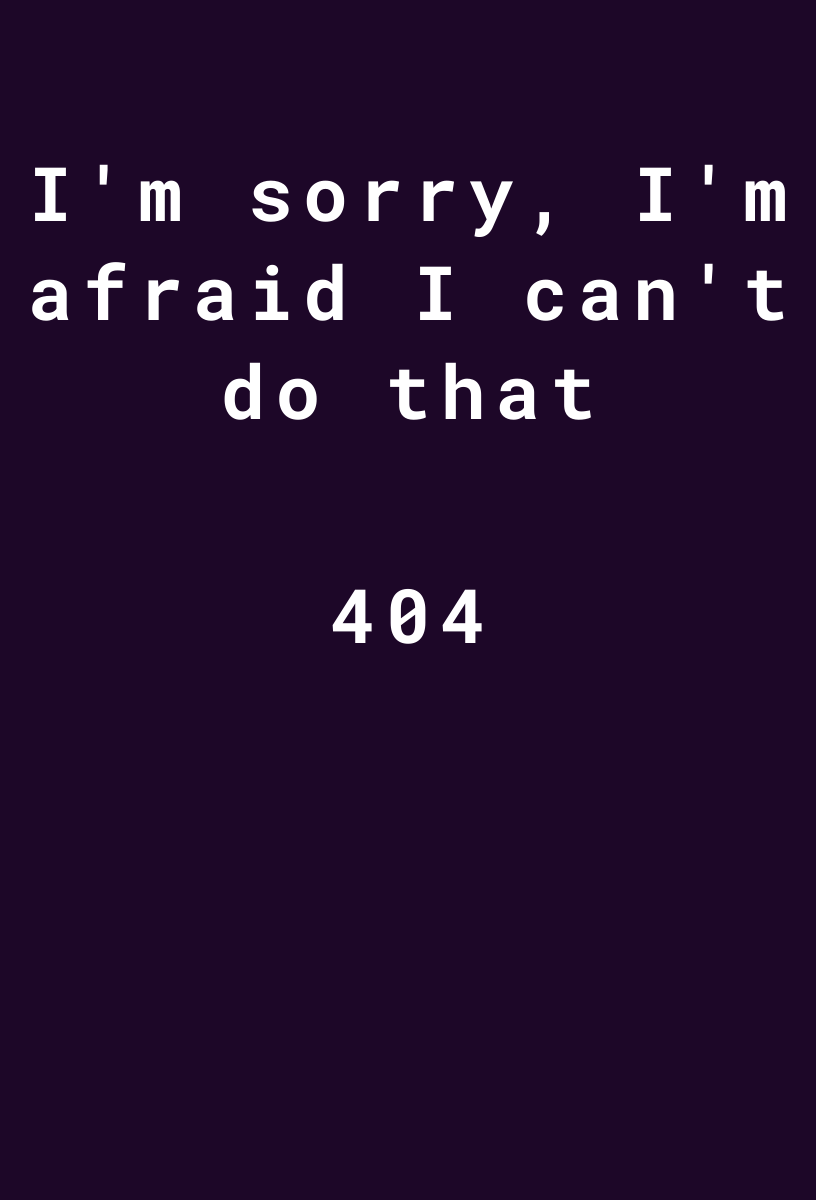
After one commit to eonidas/erickSaavedra-site-flask, a Flask app: page /image1 in a window 1280 px wide. The commit adds this page. Shown: the whole page, without its empty margins (227-1043 px from the left). Run offline with Flask 2, Linux system fonts and the light colour scheme.

Commit message:
adding 404 page

```diff
--- a/main.py
+++ b/main.py
@@ -6,6 +6,11 @@ from flask import render_template
 
 
 app = Flask(__name__)
+
+
+@app.errorhandler(404)
+def not_found(error):
+    return render_template("404.html", error=error)
 
 
 @app.route('/')
--- /dev/null
+++ b/static/css/404.css
@@ -0,0 +1,31 @@
+
+.main-404 {
+    display: grid;
+    grid-template-columns: 1fr 4fr 1fr;
+    height: 100%;
+    background-position: center;
+    background-repeat: no-repeat;
+    background-size: cover;
+}
+
+.body-main{
+    background-color: #1d0728;
+}
+.main-404 section {
+    display: grid;
+    grid-column: 2;
+    justify-items: center;
+    height: 350px;
+    margin-top: 80px;
+}
+.main-404-text {
+    font-family: 'Roboto mono', monospace;
+    font-size: 50px;
+    font-weight: 700px;
+    letter-spacing: 10px;
+    text-align: center;
+    color: white;
+    height: 115px;
+    border-radius: 15px;
+
+}
--- a/static/css/index.css
+++ b/static/css/index.css
@@ -33,7 +33,7 @@ body {
   right: 0;
 }
 
-.home-main {
+.main-home {
     display: grid;
     grid-template-columns: 1fr 4fr 1fr;
     height: 100%;
@@ -44,7 +44,7 @@ body {
     background-repeat: no-repeat;
     background-size: cover;
 }
-.home-main section {
+.main-home section {
     display: grid;
     grid-column: 2;
     justify-items: center;
--- a/static/css/main.css
+++ b/static/css/main.css
@@ -1,5 +1,5 @@
 
-main {
+.profile-grid-container, .main-timeline, .cert-main {
   background: rgb(2,0,36);
   background: linear-gradient(137deg, rgba(2,0,36,1) 0%, rgba(121,9,54,1) 15%, rgba(49,13,131,1) 100%);
 }
--- a/static/css/media-queries.css
+++ b/static/css/media-queries.css
@@ -112,12 +112,12 @@
     align-content: center;
   }
 
-  .home-main section {
+  .home-main section, .main-404 section{
     -moz-transition: all 0.5s ease-in-out;
     transition: all 0.5s ease-in-out;
     transition: .5s;
   }
-  .home-main-text{
+  .home-main-text, .main-404-text{
     height: 150px
   }
 }
@@ -136,7 +136,7 @@
       width: 100%;
       transition: .5s;
   }
-  .home-main-text{
+  .home-main-text, .main-404-text{
     height: 200px;
     font-size: 20px;
     font-weight: 500px;
@@ -161,7 +161,7 @@
     width: 100%;
     transition: .5s;
   }
-  .home-main-text{
+  .home-main-text, .main-404-text{
     height: 200px;
     font-weight: 500px;
     letter-spacing: 5px;
--- /dev/null
+++ b/templates/404.html
@@ -0,0 +1,17 @@
+<!DOCTYPE html>
+<html lang="en">
+
+  {% block head %}
+   {% include "head.html" %}
+  {% endblock %}
+
+<body class= body-main>
+
+    <main class="main-404">
+        <section class="main-404-text">
+            <h1>I'm sorry, I'm afraid I can't do that</h1>
+            <h2>404</h2>
+        </section>
+    </main>
+</body>
+</html>
--- a/templates/head.html
+++ b/templates/head.html
@@ -3,8 +3,11 @@
     <meta name="viewport" content="width=device-width, initial-scale=1.0">
     <meta http-equiv="X-UA-Compatible" content="ie=edge">
     <title>{{ tab_title }}</title>
+
+    <link rel="stylesheet" href="{{ url_for('static', filename='css/404.css') }}">
     <link rel="stylesheet" href="{{ url_for('static', filename='css/main.css') }}">
     <link rel="stylesheet" href="{{ url_for('static', filename='css/index.css') }}">
+    <link rel="stylesheet" href="{{ url_for('static', filename='css/404.css') }}">
     <link rel="stylesheet" href="{{ url_for('static', filename='css/about-me.css') }}">
     <link rel="stylesheet" href="{{ url_for('static', filename='css/footer.css') }}">
     <link rel="stylesheet" href="{{ url_for('static', filename='css/header.css') }}">
--- a/templates/index.html
+++ b/templates/index.html
@@ -11,7 +11,7 @@
     {% include "header.html" %}
   {% endblock %}
 
-    <main class="home-main">
+    <main class="main-home">
         <section>
             <h1 class="home-main-text">Hi!,I'm Erick Saavedra, <p> a software developer working in testing product area solving issues through Python and LabVIEW, willing to improve my programming skills in machine learning and data science</h1>
         </section>
--- a/templates/timeline.html
+++ b/templates/timeline.html
@@ -10,7 +10,7 @@
   {% include "header.html" %}
   {% endblock %}
 
-  <main>
+  <main class="main-timeline">
     <section class="time-main-container">
       <div id="chartdiv"></div>
     </section>
```
